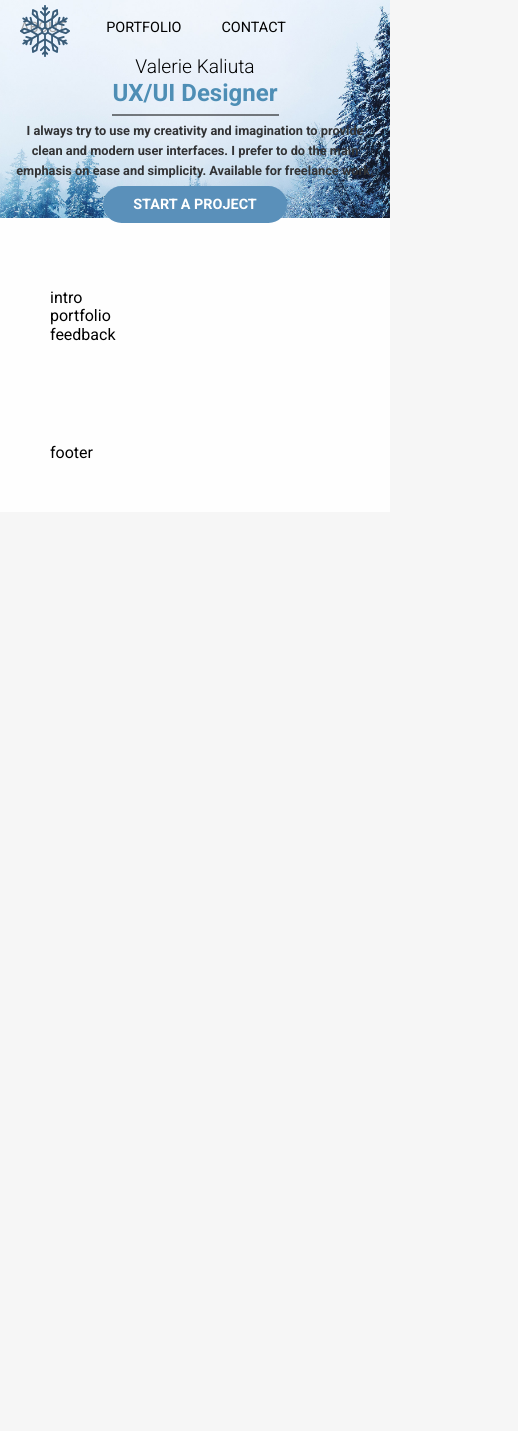
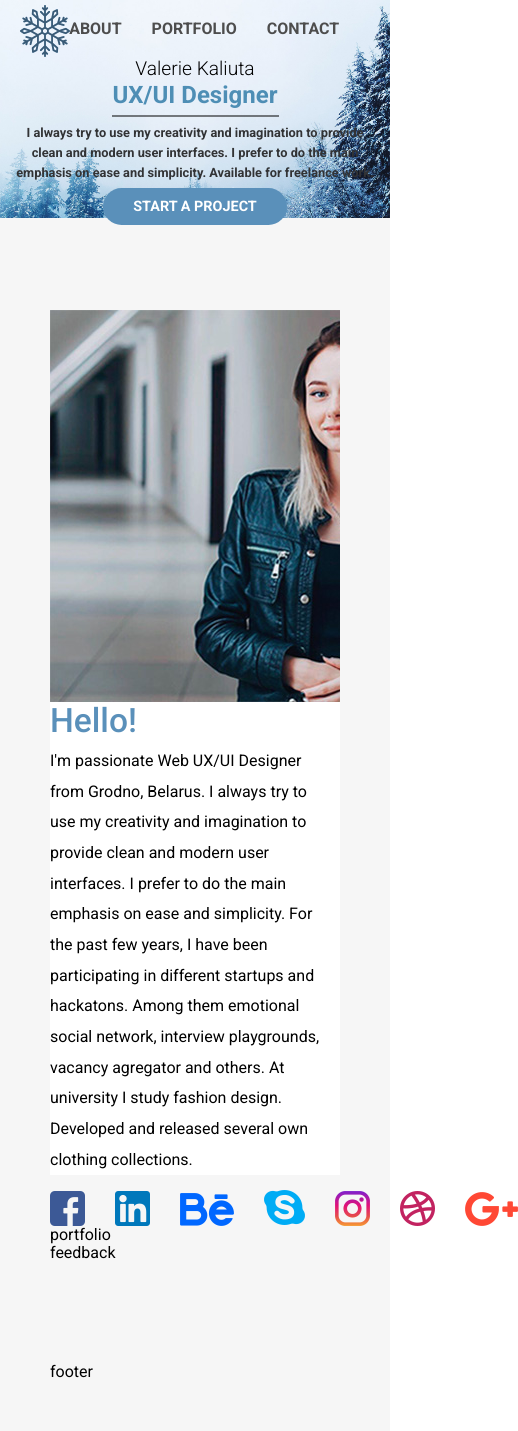
Before and after one commit to KTEleuth/VK-Portfolio, a plain HTML site: page index.html in a window 390 px wide. Shown: the whole page, 518 px wide, since content can reach past the window. Before the commit the page ends 844 px from the top, so only its background shows below. Drawn offline with Linux system fonts and the light colour scheme.

Commit message:
intro added - not finished

```diff
--- a/css/style.css
+++ b/css/style.css
@@ -1,5 +1,4 @@
 body {
-  background-color: rgb(246, 246, 246);
   font-family: 'Roboto', sans-serif;
   font-size: 16px;
 }
@@ -10,7 +9,7 @@ a {
 .wrapper {
   width: 100%;
   max-width: 1366px;
-  background-color: rgb(254, 254, 254);
+  background-color: rgb(246, 246, 246);
   margin: 0 auto;
   display: block;
 }
@@ -21,7 +20,7 @@ a {
   background-repeat: no-repeat;
 }
 
-/*********** 1.TOP ***********/
+/*********** 1. TOP ***********/
 
 .header {
   display: grid;
@@ -221,12 +220,46 @@ a.btn:hover {
 
 /* End of TOP */
 
-/*************** MAIN CONTENT ***************/
+/*************** 2. MAIN CONTENT ***************/
 
 .content {
   padding: 50px;
   margin-top: 18.5%;
 }
+
+/* 2a. Intro */
+.intro {
+  background-color: rgb(255, 255, 255);
+  margin: 6.5% auto 5% auto;
+  overflow: auto;
+  width: 100%;
+  max-width: 1040px;
+}
+.intro__photo {
+  float: left;
+}
+.intro__photo img {
+  padding-right: 30px;
+}
+
+.intro__title {
+  color: rgb(90, 144, 186);
+  font-size: 2.1em;
+  font-weight: 500;
+  padding-top: 2.5%;
+  padding-bottom: 2%;
+}
+.intro__content {
+  padding-right: 5%;
+  line-height: 23pt;
+}
+
+/* 2b. Portfolio */
+.porfolio {
+  display: flex;
+}
+
+/* 3b. Feedback */
 
 /* End of Main Content */
 
@@ -276,7 +309,8 @@ a.btn:hover {
     margin-top: 12.8%;
   }
   .menu {
-    margin-bottom: 3%;
+    margin-top: 20px;
+    margin-bottom: 6%;
   }
 }
 @media (max-width: 850px) {
@@ -309,7 +343,13 @@ a.btn:hover {
   .links > div:last-child {
     margin-right: 22%;
   }
-   .btn {
+  a.link {
+    font-size: 1em;
+    font-weight: 700;
+    padding: 20px;
+    color: rgb(77, 77, 77);
+  }
+  .btn {
     display: none;
   }
   .name {
@@ -320,6 +360,9 @@ a.btn:hover {
   }
 }
 @media (max-width: 600px) {
+  .links > div:last-child {
+    margin-left: -20px;
+  }
   .name {
     font-size: 1.4em;
   }
@@ -342,6 +385,9 @@ a.btn:hover {
   }
 }
 @media (max-width: 540px) {
+  .links > div:last-child {
+    margin-left: -30px;
+  }
   .menu {
     margin-top: 5px;
   }
@@ -354,6 +400,9 @@ a.btn:hover {
   }
 }
 @media (max-width: 500px) {
+  .links > div:last-child {
+    margin-left: -50px;
+  }
   .name {
     font-size: 1.2em;
   }
@@ -375,6 +424,12 @@ a.btn:hover {
   }
 }
 @media (max-width: 460px) {
+  a.link {
+    padding: 15px;
+  }
+  .links > div:last-child {
+    margin-left: -50px;
+  }
   .description {
     line-height: 15pt;
   }
--- a/index.html
+++ b/index.html
@@ -68,7 +68,18 @@
             </a>
         </div>
         <div class="content">
-            <div class="intro">intro</div>
+            <div class="intro">
+                <div class="intro__photo">
+                    <img src="images/photo.jpg">
+                </div>
+                <div class="intro__title">Hello!</div>
+                <div class="intro__content">I'm passionate Web UX/UI Designer from Grodno, Belarus. I always try to use my creativity and imagination
+                    to provide clean and modern user interfaces. I prefer to do the main emphasis on ease and simplicity.
+                    For the past few years, I have been participating in different startups and hackatons. Among them emotional
+                    social network, interview playgrounds, vacancy agregator and others. At university I study fashion design.
+                    Developed and released several own clothing collections.</div>
+            </div>
+            <img src="images/social.png">
             <div class="portfolio">portfolio</div>
             <div class="feedback">feedback</div>
         </div>
```
